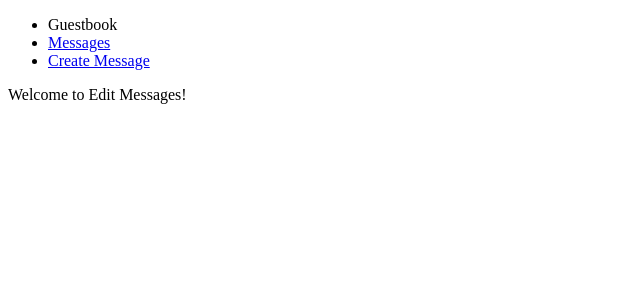
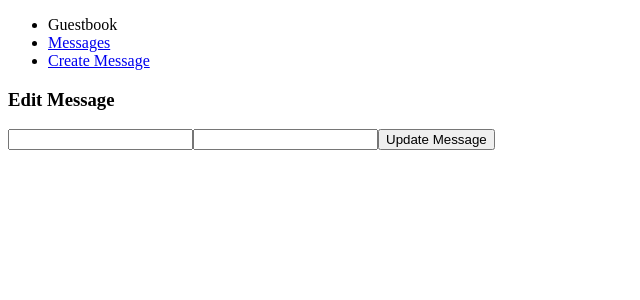
Before and after one commit to alaaamady/guestbook-web-app, a React (Create React App) app: page /edit/1 in a window 1280 px wide. Shown: the top 300 px of the page, without its empty margins (0-640 px from the left). Built offline with nearby package versions, Linux system fonts and the light colour scheme; no server answers.

Commit message:
adds editing functionality

```diff
--- a/src/components/edit-message.component.js
+++ b/src/components/edit-message.component.js
@@ -1,11 +1,73 @@
-import React, { Component } from 'react';
+import React, { Component, useEffect } from "react";
+import { useNavigate } from "react-router";
+import { useForm } from "../hooks/useform";
 
-export default class EditMessage extends Component {
-    render() {
-        return (
-            <div>
-                <p>Welcome to Edit Messages!</p>
-            </div>
-        )
-    }
+import axios from "axios";
+import { useParams } from "react-router-dom";
+
+function EditMessage() {
+  const [values, handleChange, resetValues] = useForm({
+    title: "",
+    content: "",
+  });
+  const { id } = useParams();
+  const navigate = useNavigate();
+
+  useEffect(() => {
+    axios
+      .get(`http://localhost:5000/messages/${id}`)
+      .then((res) => {
+        handleChange({
+          target: { name: "title", value: res.data.message_title },
+        });
+        handleChange({
+          target: { name: "content", value: res.data.message_content },
+        });
+      })
+      .catch((err) => {
+        console.error(err);
+      });
+  }, []);
+
+  useEffect(() => {
+    console.log(values);
+  }, [values]);
+  const onSubmit = (e) => {
+    e.preventDefault();
+
+    const updatedMessage = {
+      message_title: values.title,
+      message_content: values.content,
+    };
+
+    axios
+      .post(`http://localhost:5000/messages/edit/${id}`, updatedMessage)
+      .then((res) => {
+        resetValues();
+        navigate("http://localhost:5000/messages/");
+      });
+  };
+
+  return (
+    <>
+      <h3>Edit Message</h3>
+      <form onSubmit={onSubmit}>
+        <input
+          type="text"
+          name="title"
+          value={values.title}
+          onChange={handleChange}
+        />
+        <input
+          type="text"
+          name="content"
+          value={values.content}
+          onChange={handleChange}
+        />
+        <button type="submit">Update Message</button>
+      </form>
+    </>
+  );
 }
+
+export default EditMessage;
--- a/src/components/message.component.js
+++ b/src/components/message.component.js
@@ -1,10 +1,18 @@
 import React from "react";
+import { Link } from "react-router-dom";
+import axios from "axios";
+import { useMessages } from "../hooks/useMessages";
 
-
-function Message(){
-    return(
-        <h4>Message</h4>
-    )
+function Message(props) {
+  const [messages, isLoading] = useMessages();
+  console.log(messages);
+  return (
+    <div>
+      <h4>{props.message.message_title}</h4>
+      <p>{props.message.message_content}</p>
+      <Link to={"/edit/" + props.message._id}>Edit Message</Link>
+    </div>
+  );
 }
 
 export default Message;
--- a/src/components/messages.component.js
+++ b/src/components/messages.component.js
@@ -3,7 +3,8 @@ import Message from "./message.component";
 import { useMessages } from "../hooks/useMessages";
 
 function Messages() {
-  const { messages, isLoading } = useMessages();
+  const [messages, isLoading] = useMessages();
+
   const messageList = messages.map((currentMessage, i) => (
     <Message message={currentMessage} key={i} />
   ));
--- a/src/hooks/useMessages.js
+++ b/src/hooks/useMessages.js
@@ -17,5 +17,5 @@ export const useMessages = () => {
       .finally(() => setLoading(false));
   }, []);
 
-  return { messages, setLoading };
+  return [messages, setLoading];
 };
--- a/src/hooks/useform.js
+++ b/src/hooks/useform.js
@@ -9,10 +9,10 @@ export const useForm = (initialValues) => {
   return [
     values,
     (e) => {
-      setValues({
-        ...values,
+      setValues((old) => ({
+        ...old,
         [e.target.name]: e.target.value,
-      });
+      }));
     },
     resetValues,
   ];
```
